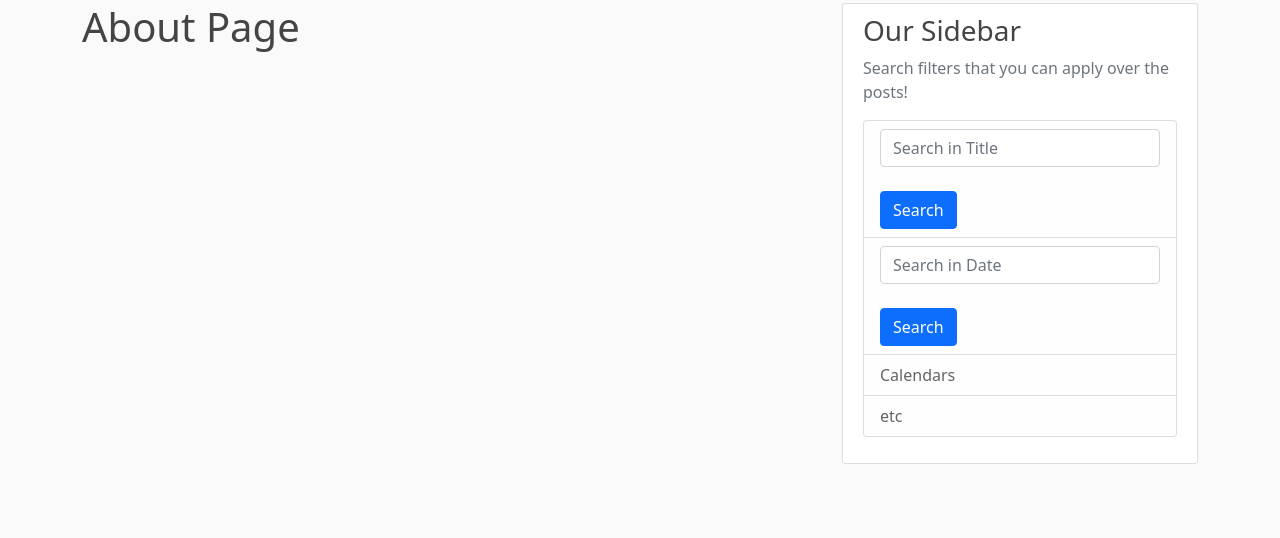
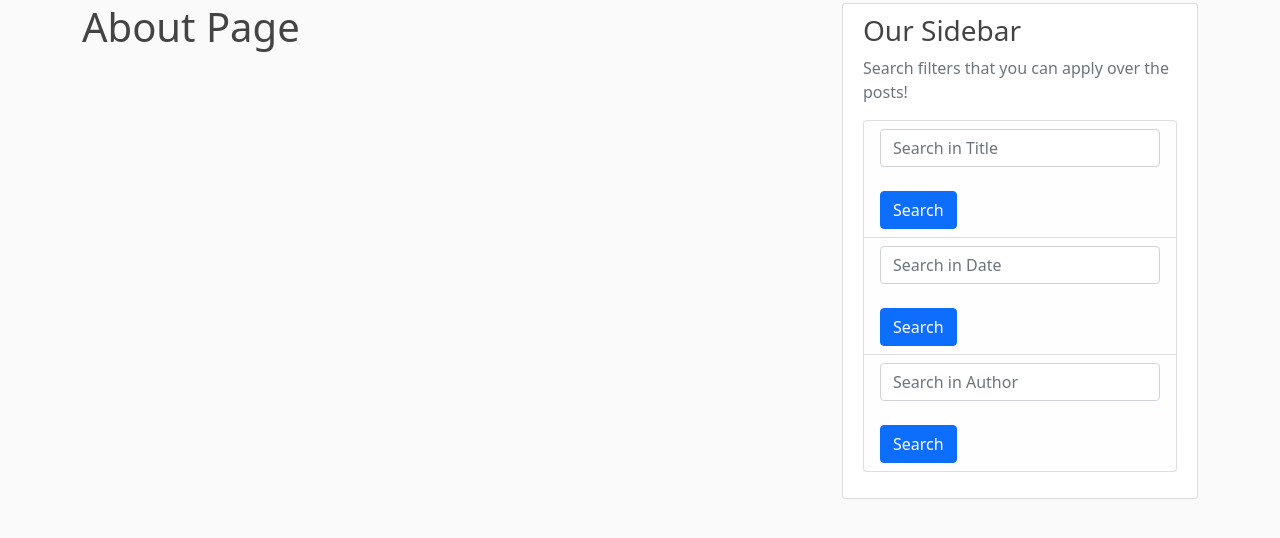
Before and after one commit to AkshatJain-AJ/flask_blog, a Flask app: page /about in a window 1280 px wide. Shown: the part 77-615 px from the top of the page. Run offline with Flask 2, Linux system fonts and the light colour scheme; a user stored in the database is signed in.

Commit message:
added search_author filter

```diff
--- a/flaskblog/main/routes.py
+++ b/flaskblog/main/routes.py
@@ -1,6 +1,6 @@
 from flask import render_template, request, Blueprint
 
-from flaskblog.models import Post
+from flaskblog.models import Post, User
 
 main = Blueprint('main', __name__)
 
@@ -22,7 +22,7 @@ def searchText():
 	search_input = request.args.get('search-input')
 	search_input = f'%{search_input}%'
 
-	posts = Post.query.filter(Post.title.contains(search_input)).order_by(Post.date_posted.desc()).paginate(page=page, per_page=5)
+	posts = Post.query.filter(Post.title.contains(search_input)).order_by(Post.date_posted.desc()).paginate(page=page, per_page=50)
 
 	return render_template('home.html', posts=posts)
 
@@ -33,6 +33,17 @@ def searchDate():
 	date_input = request.args.get('date-input')
 	date_input = f'%{date_input}%'
 
-	posts = Post.query.filter(Post.date_posted.contains(date_input)).order_by(Post.date_posted.desc()).paginate(page=page, per_page=5)
+	posts = Post.query.filter(Post.date_posted.contains(date_input)).order_by(Post.date_posted.desc()).paginate(page=page, per_page=50)
 
 	return render_template('home.html', posts=posts)
+
+@main.route("/searchAuthor")
+def searchAuthor():
+	page = request.args.get('page', 1, type=int)
+
+	search_author = request.args.get('search-author')
+
+	user = User.query.filter_by(username=search_author).first_or_404()
+	posts = Post.query.filter_by(author=user).order_by(Post.date_posted.desc()).paginate(page=page, per_page=50)
+
+	return render_template('home.html', posts=posts)
--- a/flaskblog/templates/layout.html
+++ b/flaskblog/templates/layout.html
@@ -117,8 +117,20 @@
                                         </form>
                                     </li>
 
-                                    <li class="list-group-item list-group-item-light">Calendars</li>
-                                    <li class="list-group-item list-group-item-light">etc</li>
+                                    <li class="list-group-item list-group-item-light">
+                                        <form class='form-inline' method='GET' action='searchAuthor'>
+                                            <input class="form-control mr-sm-2"
+                                                   id="search-author"
+                                                   name="search-author"
+                                                   type="search"
+                                                   placeholder="Search in Author"
+                                                   aria-label="Search">
+                                            </input>
+
+                                            <br>
+                                            <button type="submit" class="btn btn-primary">Search</button>
+                                        </form>
+                                    </li>
                                 </ul>
                             </p>
                         </div>
```
